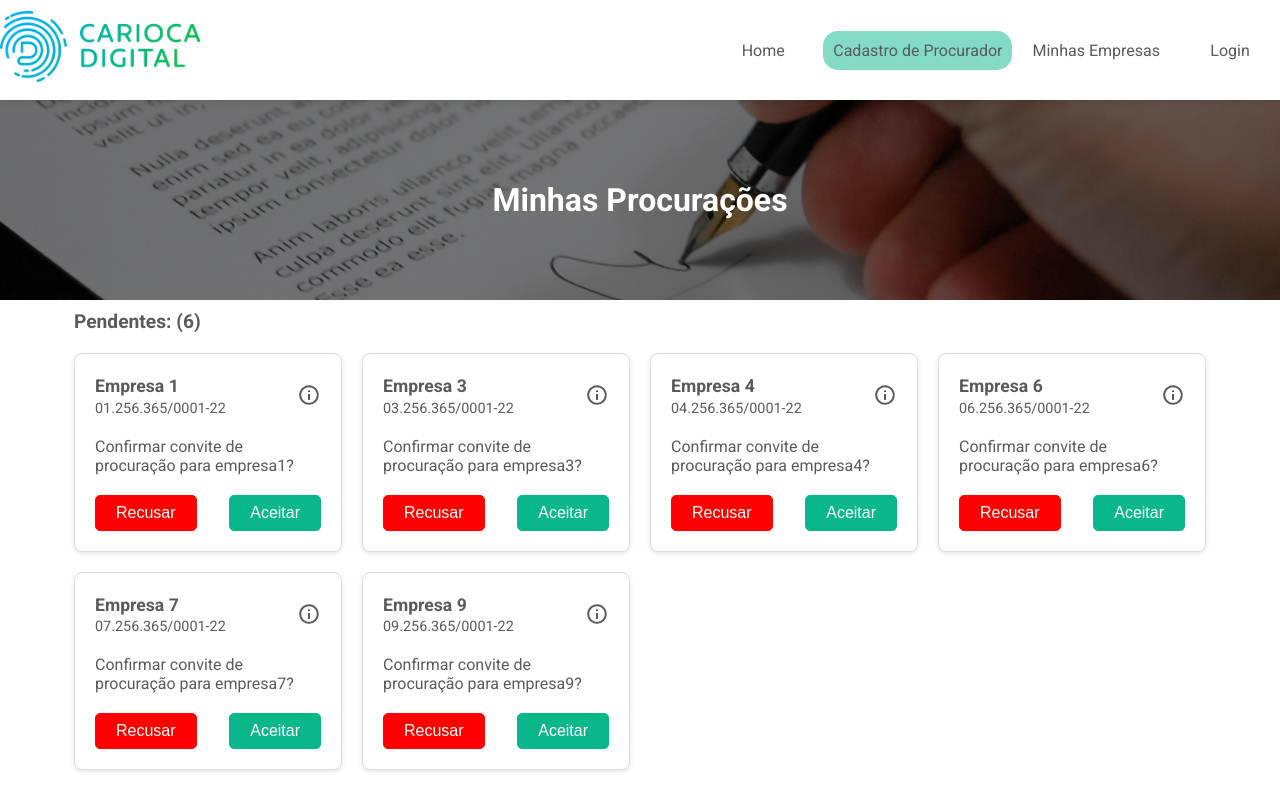
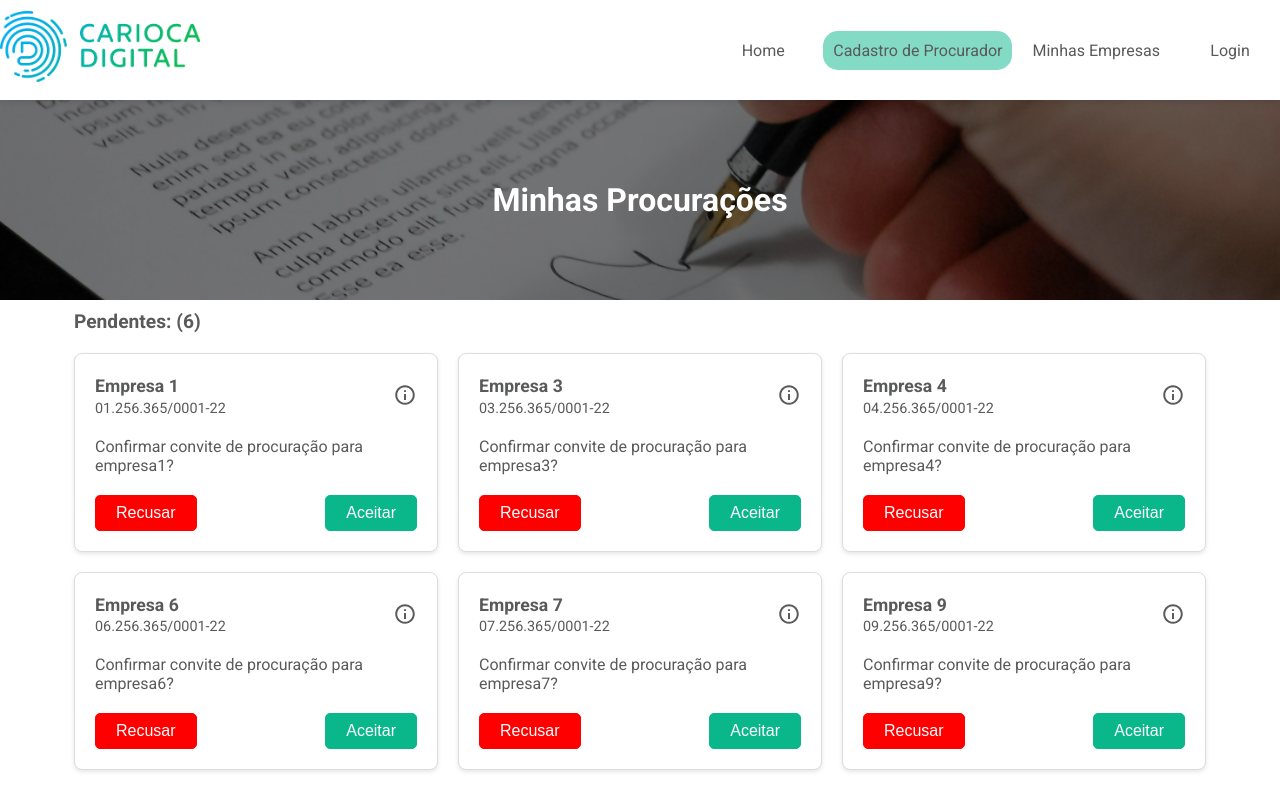
Before and after one commit to Edwsilva/minhasEmpresas, a Next.js app: page /procurador in a window 1280 px wide. Shown: the top 791 px of the page. Built offline with nearby package versions, Linux system fonts and the light colour scheme; data requests are answered from the project's data file.

Commit message:
Ajuste tamanho da CARD

```diff
--- a/src/app/procurador/procurador.module.css
+++ b/src/app/procurador/procurador.module.css
@@ -10,7 +10,7 @@
   display: grid;
   grid-template-columns: repeat(
     auto-fill,
-    minmax(250px, 1fr)
+    minmax(300px, 1fr)
   ); /* Gera colunas automáticas de no mínimo 250px e ajusta-se ao espaço disponível */
   gap: 20px; /* Espaçamento entre os cards */
 }
```
